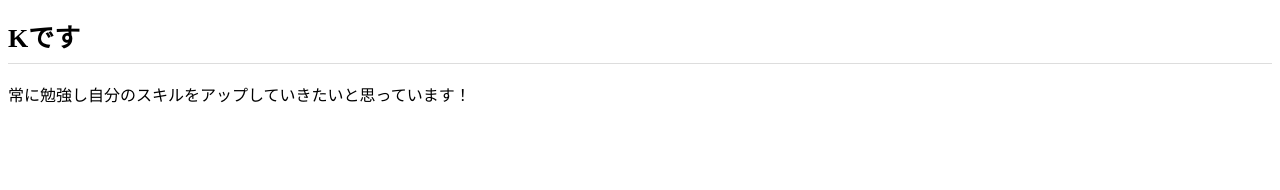
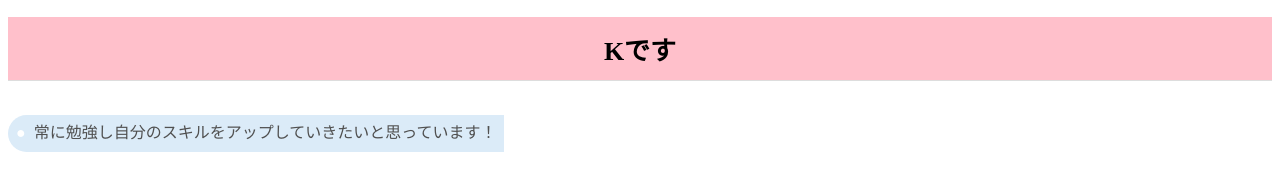
Before and after one commit to kk36k9/51kk3, a plain HTML site: page index.html in a window 1280 px wide. Drawn offline with Linux system fonts and the light colour scheme.

Commit message:
Add files via upload

```diff
--- a/css/styles.css
+++ b/css/styles.css
@@ -2,5 +2,22 @@ h1 {
   font-size:26px;
   padding-bottom:9px;
   border-bottom:1px solid #ddd;
+  background:pink;/*背景色*/
+  padding: 0.5em;
+  text-align: center;
 
 }
+p{
+  color: #505050;/*文字色*/
+  padding: 0.5em;/*文字周りの余白*/
+  display: inline-block;/*おまじない*/
+  line-height: 1.3;/*行高*/
+  background: #dbebf8;/*背景色*/
+  vertical-align: middle;
+  border-radius: 25px 0px 0px 25px;/*左側の角を丸く*/
+}
+p:before {
+  content: '●';
+  color: white;
+  margin-right: 8px;
+}
```
